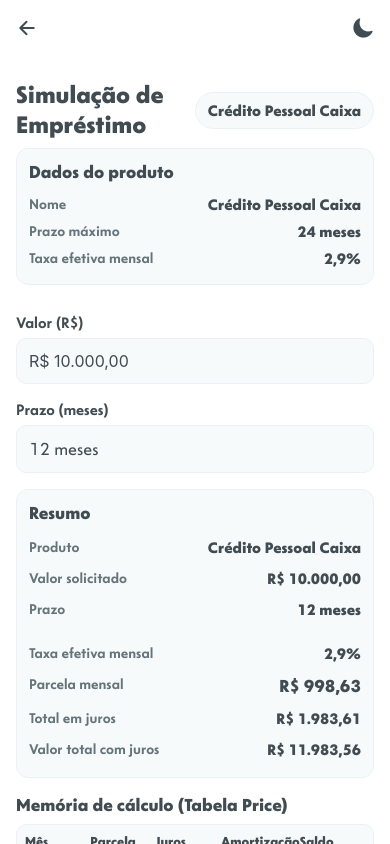
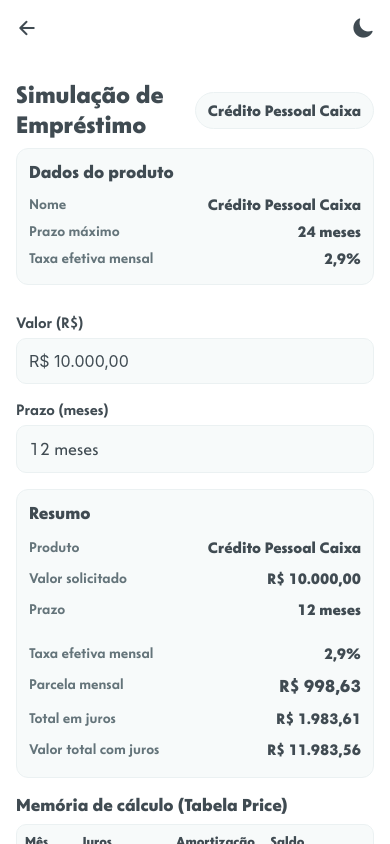
Before and after one commit to andremralves/hackathon-caixa-2025, a React Native app: screen /Simulation in a window 390 px wide. Built offline with nearby package versions, Linux system fonts and the light colour scheme.

Commit message:
Fix some parts of the simulation screen

```diff
--- a/src/screens/SimulationScreen.tsx
+++ b/src/screens/SimulationScreen.tsx
@@ -231,8 +231,8 @@
             </Txt>
 
             <View style={[styles.tableHeader, { backgroundColor: surface, borderColor: border }]}>
-              <Txt style={[styles.th, { color: text }]}>Mês</Txt>
-              <Txt style={[styles.th, { color: text }]}>Parcela</Txt>
+              <Txt style={[styles.th, { color: text, flex: 0.6 }]}>Mês</Txt>
+              {/* <Txt style={[styles.th, { color: text }]}>Parcela</Txt> */}
               <Txt style={[styles.th, { color: text }]}>Juros</Txt>
               <Txt style={[styles.th, { color: text }]}>Amortização</Txt>
               <Txt style={[styles.th, { color: text }]}>Saldo</Txt>
@@ -248,8 +248,8 @@
                     { backgroundColor: zebra(index), borderColor: border },
                   ]}
                 >
-                  <Txt style={[styles.td, { color: text }]}>{item.month}</Txt>
-                  <Txt style={[styles.td, { color: text }]}>{brl.format(item.installment)}</Txt>
+                  <Txt style={[styles.td, { color: text, flex: 0.6 }]}>{item.month}</Txt>
+                  {/* <Txt style={[styles.td, { color: text }]}>{brl.format(item.installment)}</Txt> */}
                   <Txt style={[styles.td, { color: text }]}>{brl.format(item.interest)}</Txt>
                   <Txt style={[styles.td, { color: text }]}>{brl.format(item.amortization)}</Txt>
                   <Txt style={[styles.td, { color: text }]}>{brl.format(item.balance)}</Txt>
```
